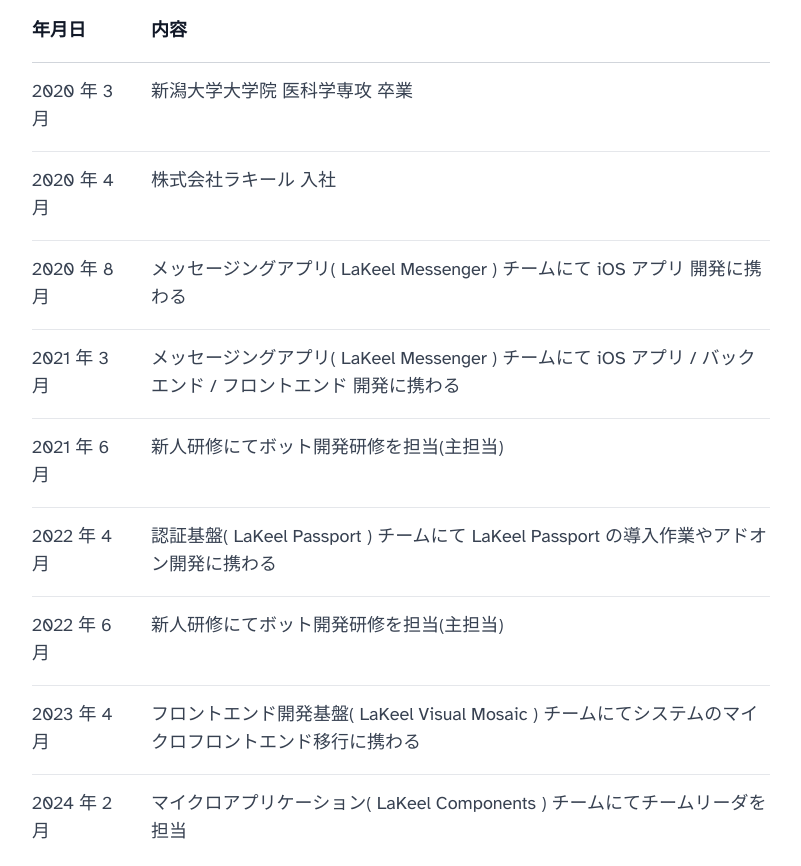
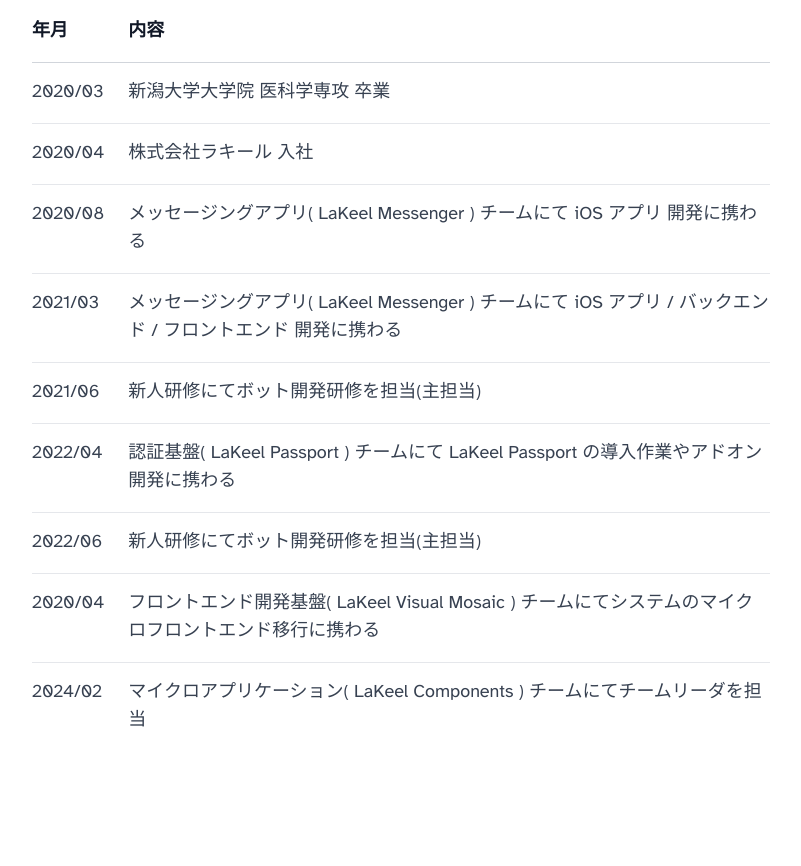
Before and after one commit to ebi-yu/resume, an Astro site: page / in a window 1280 px wide. Shown: the part 1260-2126 px from the top of the page, without its empty margins (239-1040 px from the left). Built offline with nearby package versions, Linux system fonts and the light colour scheme; Astro itself is replaced by a stand-in of ours.

Commit message:
🚧 軽微な修正

```diff
--- a/src/components/mdx-component/profile.mdx
+++ b/src/components/mdx-component/profile.mdx
@@ -33,17 +33,17 @@
 <br />
 ## 経歴
 
-| 年月日　　　 | 内容                                                                                                        |
-| ------------ | ----------------------------------------------------------------------------------------------------------- |
-| 2020 年 3 月 | 新潟大学大学院 医科学専攻 卒業                                                                              |
-| 2020 年 4 月 | 株式会社ラキール 入社                                                                                       |
-| 2020 年 8 月 | メッセージングアプリ( LaKeel Messenger ) チームにて iOS アプリ 開発に携わる                                 |
-| 2021 年 3 月 | メッセージングアプリ( LaKeel Messenger ) チームにて iOS アプリ / バックエンド / フロントエンド 開発に携わる |
-| 2021 年 6 月 | 新人研修にてボット開発研修を担当(主担当)                                                                    |
-| 2022 年 4 月 | 認証基盤( LaKeel Passport ) チームにて LaKeel Passport の導入作業やアドオン開発に携わる                     |
-| 2022 年 6 月 | 新人研修にてボット開発研修を担当(主担当)                                                                    |
-| 2023 年 4 月 | フロントエンド開発基盤( LaKeel Visual Mosaic ) チームにてシステムのマイクロフロントエンド移行に携わる       |
-| 2024 年 2 月 | マイクロアプリケーション( LaKeel Components ) チームにてチームリーダを担当                                  |
+| 年月    | 内容                                                                                                        |
+| ------- | ----------------------------------------------------------------------------------------------------------- |
+| 2020/03 | 新潟大学大学院 医科学専攻 卒業                                                                              |
+| 2020/04 | 株式会社ラキール 入社                                                                                       |
+| 2020/08 | メッセージングアプリ( LaKeel Messenger ) チームにて iOS アプリ 開発に携わる                                 |
+| 2021/03 | メッセージングアプリ( LaKeel Messenger ) チームにて iOS アプリ / バックエンド / フロントエンド 開発に携わる |
+| 2021/06 | 新人研修にてボット開発研修を担当(主担当)                                                                    |
+| 2022/04 | 認証基盤( LaKeel Passport ) チームにて LaKeel Passport の導入作業やアドオン開発に携わる                     |
+| 2022/06 | 新人研修にてボット開発研修を担当(主担当)                                                                    |
+| 2020/04 | フロントエンド開発基盤( LaKeel Visual Mosaic ) チームにてシステムのマイクロフロントエンド移行に携わる       |
+| 2024/02 | マイクロアプリケーション( LaKeel Components ) チームにてチームリーダを担当                                  |
 
 <p id="skill" />
 <br />
```
